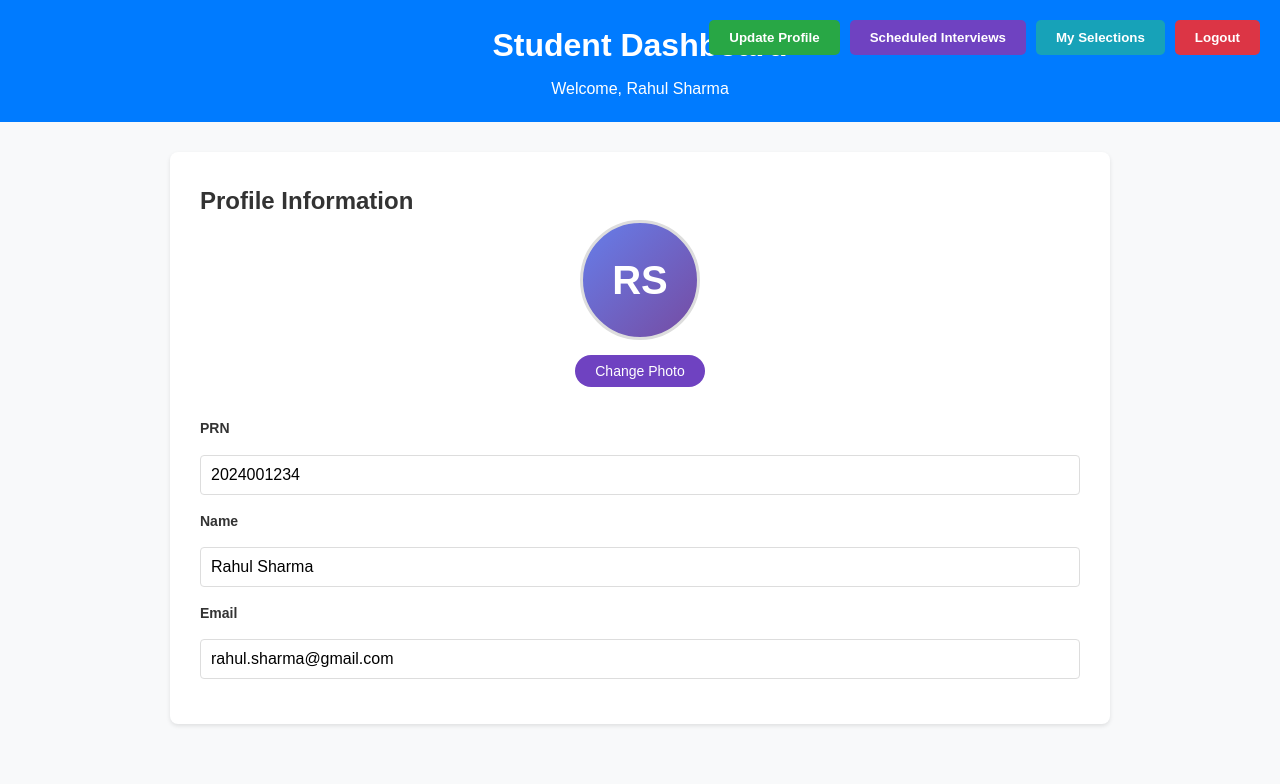
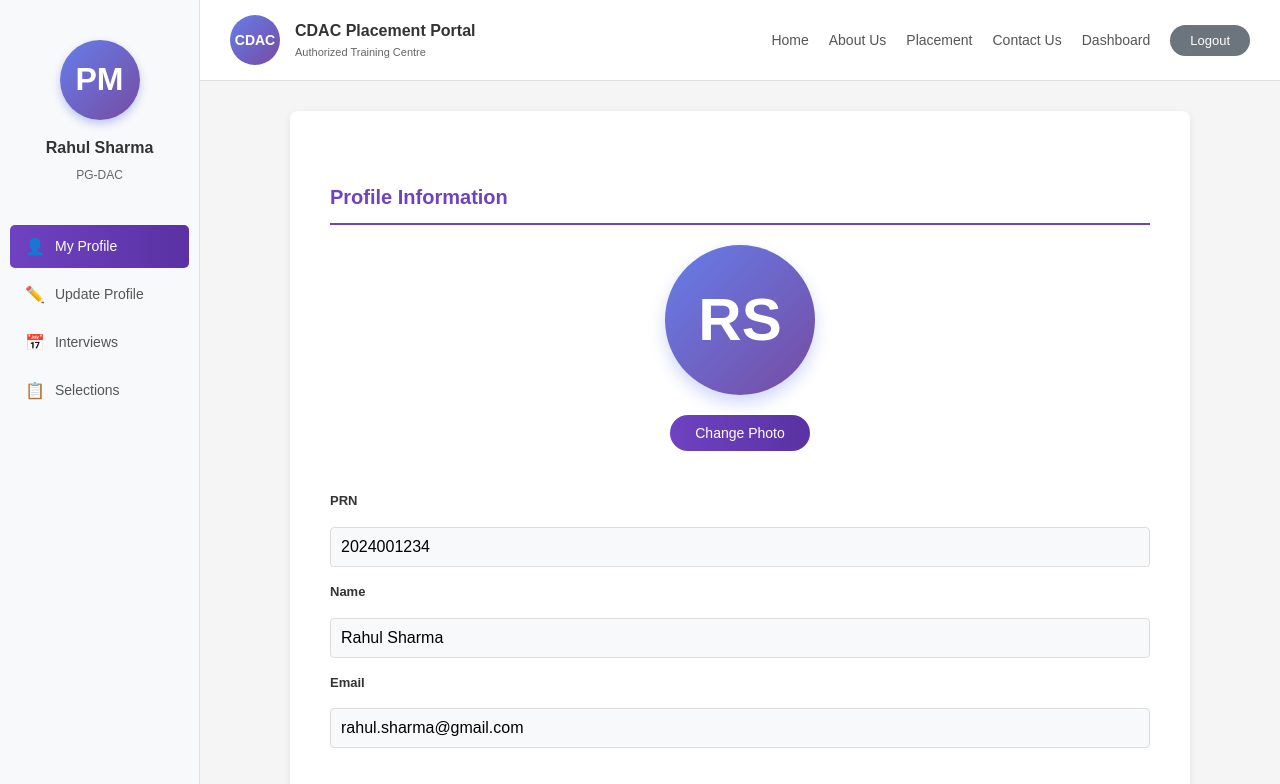
Before and after one commit to Common-Placement-Portal/FRONTEND, a React (Vite) app: page /student in a window 1280 px wide. Shown: the top 784 px of the page. Built offline with nearby package versions, Linux system fonts and the light colour scheme.

Commit message:
Student Updated Dashboard feature

```diff
--- a/src/dashboards/student/StudentDashboard.jsx
+++ b/src/dashboards/student/StudentDashboard.jsx
@@ -139,27 +139,72 @@ const StudentDashboard = () => {
   };
 
   return (
-    <div className="dashboard">
-      <div className="dashboard-header">
-        <h1>Student Dashboard</h1>
-        <p>Welcome, {student.firstName} {student.lastName}</p>
-        <div className="header-buttons">
-          <button onClick={handleProfileUpdate} className="update-profile-btn">
-            Update Profile
+    <div className="student-dashboard">
+      <div className="sidebar">
+        <div className="profile-card">
+          <div className="profile-avatar">
+            {student.photo ? (
+              <img src={student.photo} alt="Profile" />
+            ) : (
+              <div className="avatar-placeholder">PM</div>
+            )}
+          </div>
+          <h3>{student.firstName} {student.lastName}</h3>
+          <p>{student.course}</p>
+        </div>
+
+        <nav className="sidebar-nav">
+          <button
+            className={`nav-item ${!showAcademics && !showInterviews && !showSelections ? 'active' : ''}`}
+            onClick={() => {
+              setShowAcademics(false);
+              setShowInterviews(false);
+              setShowSelections(false);
+            }}
+          >
+            <span className="nav-icon">👤</span> My Profile
           </button>
-          <button onClick={handleShowInterviews} className="interviews-btn">
-            Scheduled Interviews
+          <button
+            className={`nav-item ${showAcademics ? 'active' : ''}`}
+            onClick={handleProfileUpdate}
+          >
+            <span className="nav-icon">✏️</span> Update Profile
           </button>
-          <button onClick={handleShowSelections} className="selections-btn">
-            My Selections
+          <button
+            className={`nav-item ${showInterviews ? 'active' : ''}`}
+            onClick={handleShowInterviews}
+          >
+            <span className="nav-icon">📅</span> Interviews
           </button>
-          <button onClick={handleLogout} className="logout-btn">
-            Logout
+          <button
+            className={`nav-item ${showSelections ? 'active' : ''}`}
+            onClick={handleShowSelections}
+          >
+            <span className="nav-icon">📋</span> Selections
           </button>
-        </div>
+        </nav>
       </div>
 
-      <div className="dashboard-content">
+      <div className="main-content">
+        <div className="top-navbar">
+          <div className="navbar-brand">
+            <span className="cdac-logo">CDAC</span>
+            <div>
+              <h4>CDAC Placement Portal</h4>
+              <p>Authorized Training Centre</p>
+            </div>
+          </div>
+          <div className="navbar-links">
+            <a href="/">Home</a>
+            <a href="/">About Us</a>
+            <a href="/">Placement</a>
+            <a href="/">Contact Us</a>
+            <a href="/">Dashboard</a>
+            <button onClick={handleLogout} className="logout-btn">Logout</button>
+          </div>
+        </div>
+
+        <div className="content-area">
         {showSelections ? (
           <div className="selections-section">
             <h2>My Selections</h2>
@@ -440,6 +485,7 @@ const StudentDashboard = () => {
             <button className="save-academics-btn" onClick={() => alert('Profile updated successfully!')}>Save Profile</button>
           </div>
         )}
+        </div>
       </div>
     </div>
   );
--- a/src/styles/dashboard.css
+++ b/src/styles/dashboard.css
@@ -1,121 +1,216 @@
-/* Dashboard Styles */
-.dashboard {
+/* Student Dashboard Layout */
+.student-dashboard {
+  display: flex;
   min-height: 100vh;
-  background-color: #f8f9fa;
+  background-color: #f5f5f5;
 }
 
-.dashboard-header {
-  background-color: #007bff;
-  color: white;
-  padding: 20px;
-  text-align: center;
-  position: relative;
+/* Sidebar Styles */
+.sidebar {
+  width: 200px;
+  background-color: #f8f9fa;
+  border-right: 1px solid #e0e0e0;
+  padding: 20px 0;
+  position: fixed;
+  height: 100vh;
+  overflow-y: auto;
 }
 
-.dashboard-header h1 {
-  margin-bottom: 5px;
+.profile-card {
+  text-align: center;
+  padding: 20px 15px;
+  margin-bottom: 20px;
 }
 
-.header-buttons {
-  position: absolute;
-  top: 20px;
-  right: 20px;
+.profile-avatar {
+  width: 80px;
+  height: 80px;
+  margin: 0 auto 15px;
+  border-radius: 50%;
+  overflow: hidden;
+  background: linear-gradient(135deg, #667eea 0%, #764ba2 100%);
   display: flex;
-  gap: 10px;
+  align-items: center;
+  justify-content: center;
+  box-shadow: 0 4px 8px rgba(102, 126, 234, 0.4);
 }
 
-.interviews-btn {
-  background-color: #6f42c1;
+.profile-avatar img {
+  width: 100%;
+  height: 100%;
+  object-fit: cover;
+}
+
+.avatar-placeholder {
   color: white;
+  font-size: 32px;
+  font-weight: bold;
+}
+
+.profile-card h3 {
+  margin: 10px 0 5px;
+  font-size: 16px;
+  color: #333;
+}
+
+.profile-card p {
+  margin: 0;
+  font-size: 12px;
+  color: #666;
+}
+
+/* Sidebar Navigation */
+.sidebar-nav {
+  display: flex;
+  flex-direction: column;
+  padding: 0 10px;
+}
+
+.nav-item {
+  display: flex;
+  align-items: center;
+  gap: 10px;
+  padding: 12px 15px;
+  margin-bottom: 5px;
+  background: transparent;
   border: none;
-  padding: 10px 20px;
   border-radius: 5px;
   cursor: pointer;
-  font-weight: bold;
-  transition: background-color 0.3s ease;
+  font-size: 14px;
+  color: #555;
+  text-align: left;
+  transition: all 0.3s ease;
 }
 
-.interviews-btn:hover {
-  background-color: #5a32a3;
+.nav-item:hover {
+  background-color: #e9ecef;
 }
 
-.selections-btn {
-  background-color: #17a2b8;
+.nav-item.active {
+  background: linear-gradient(90deg, #6f42c1 0%, #5a32a3 100%);
   color: white;
-  border: none;
-  padding: 10px 20px;
-  border-radius: 5px;
-  cursor: pointer;
-  font-weight: bold;
-  transition: background-color 0.3s ease;
+  font-weight: 500;
 }
 
-.selections-btn:hover {
-  background-color: #138496;
+.nav-icon {
+  font-size: 16px;
 }
 
-.update-profile-btn {
-  background-color: #28a745;
-  color: white;
-  border: none;
-  padding: 10px 20px;
-  border-radius: 5px;
-  cursor: pointer;
-  font-weight: bold;
-  transition: background-color 0.3s ease;
+/* Main Content Area */
+.main-content {
+  margin-left: 200px;
+  flex: 1;
+  display: flex;
+  flex-direction: column;
 }
 
-.update-profile-btn:hover {
-  background-color: #218838;
+/* Top Navbar */
+.top-navbar {
+  background-color: white;
+  padding: 15px 30px;
+  display: flex;
+  justify-content: space-between;
+  align-items: center;
+  border-bottom: 1px solid #e0e0e0;
+  box-shadow: 0 2px 4px rgba(0,0,0,0.05);
+}
+
+.navbar-brand {
+  display: flex;
+  align-items: center;
+  gap: 15px;
+}
+
+.cdac-logo {
+  width: 50px;
+  height: 50px;
+  background: linear-gradient(135deg, #667eea 0%, #764ba2 100%);
+  border-radius: 50%;
+  display: flex;
+  align-items: center;
+  justify-content: center;
+  color: white;
+  font-weight: bold;
+  font-size: 14px;
+}
+
+.navbar-brand h4 {
+  margin: 0;
+  font-size: 16px;
+  color: #333;
+}
+
+.navbar-brand p {
+  margin: 0;
+  font-size: 11px;
+  color: #666;
+}
+
+.navbar-links {
+  display: flex;
+  align-items: center;
+  gap: 20px;
+}
+
+.navbar-links a {
+  text-decoration: none;
+  color: #555;
+  font-size: 14px;
+  transition: color 0.3s;
+}
+
+.navbar-links a:hover {
+  color: #6f42c1;
 }
 
 .logout-btn {
-  background-color: #dc3545;
+  background-color: #6c757d;
   color: white;
   border: none;
-  padding: 10px 20px;
-  border-radius: 5px;
+  padding: 8px 20px;
+  border-radius: 20px;
   cursor: pointer;
-  font-weight: bold;
-  transition: background-color 0.3s ease;
+  font-size: 13px;
+  transition: background-color 0.3s;
 }
 
 .logout-btn:hover {
-  background-color: #c82333;
+  background-color: #5a6268;
 }
 
-.dashboard-content {
+/* Content Area */
+.content-area {
   padding: 30px;
-  max-width: 1000px;
-  margin: 0 auto;
+  overflow-y: auto;
+  background-color: #f5f5f5;
 }
 
+/* Profile Section */
 .profile-section {
   background-color: white;
-  padding: 30px;
+  padding: 40px;
   border-radius: 8px;
-  box-shadow: 0 2px 4px rgba(0,0,0,0.1);
+  box-shadow: 0 2px 8px rgba(0,0,0,0.08);
+  max-width: 900px;
+  margin: 0 auto;
 }
 
 .photo-upload {
   text-align: center;
-  margin-bottom: 30px;
+  margin-bottom: 40px;
 }
 
 .photo-preview {
-  width: 120px;
-  height: 120px;
-  margin: 0 auto 15px;
+  width: 150px;
+  height: 150px;
+  margin: 0 auto 20px;
   border-radius: 50%;
   overflow: hidden;
-  border: 3px solid #ddd;
   background: linear-gradient(135deg, #667eea 0%, #764ba2 100%);
   display: flex;
   align-items: center;
   justify-content: center;
-  color: white;
-  font-size: 40px;
-  font-weight: bold;
+  box-shadow: 0 8px 16px rgba(102, 126, 234, 0.3);
 }
 
 .photo-preview img {
@@ -125,160 +220,100 @@
 }
 
 .photo-placeholder {
-  width: 100%;
-  height: 100%;
-  display: flex;
-  align-items: center;
-  justify-content: center;
   color: white;
-  font-size: 40px;
+  font-size: 60px;
   font-weight: bold;
 }
 
 .change-photo-btn {
-  background-color: #6f42c1;
+  background: linear-gradient(90deg, #6f42c1 0%, #5a32a3 100%);
   color: white;
   border: none;
-  padding: 8px 20px;
+  padding: 10px 25px;
   border-radius: 20px;
   cursor: pointer;
   font-size: 14px;
+  transition: transform 0.2s;
 }
 
 .change-photo-btn:hover {
-  background-color: #5a32a3;
+  transform: scale(1.05);
 }
 
-.interviews-section {
-  background-color: white;
-  padding: 30px;
-  border-radius: 8px;
-  box-shadow: 0 2px 4px rgba(0,0,0,0.1);
+.profile-section h2 {
+  color: #6f42c1;
+  font-size: 20px;
+  margin: 30px 0 20px;
+  padding-bottom: 10px;
+  border-bottom: 2px solid #6f42c1;
 }
 
-.interviews-section h2 {
-  color: #333;
+/* Form Styles */
+.form-grid {
+  display: grid;
+  grid-template-columns: repeat(3, 1fr);
+  gap: 20px;
   margin-bottom: 25px;
-  text-align: center;
 }
 
-.selections-section {
-  background-color: white;
-  padding: 30px;
-  border-radius: 8px;
-  box-shadow: 0 2px 4px rgba(0,0,0,0.1);
+.form-group {
+  display: flex;
+  flex-direction: column;
 }
 
-.selections-section h2 {
+.form-group label {
+  margin-bottom: 8px;
+  font-weight: 500;
   color: #333;
-  margin-bottom: 25px;
-  text-align: center;
+  font-size: 13px;
 }
 
-.selections-grid {
-  display: grid;
-  grid-template-columns: repeat(auto-fit, minmax(300px, 1fr));
-  gap: 20px;
+.form-group input,
+.form-group select,
+.form-group textarea {
+  padding: 10px 12px;
+  border: 1px solid #ddd;
+  border-radius: 4px;
+  font-size: 14px;
+  background-color: #f8f9fa;
+  transition: border-color 0.3s;
 }
 
-.selection-card {
-  background-color: #f8f9fa;
-  border: 2px solid #28a745;
-  border-radius: 8px;
-  padding: 20px;
-  transition: transform 0.2s, box-shadow 0.2s;
+.form-group input:focus,
+.form-group select:focus,
+.form-group textarea:focus {
+  outline: none;
+  border-color: #6f42c1;
 }
 
-.selection-card:hover {
-  transform: translateY(-5px);
-  box-shadow: 0 4px 8px rgba(0,0,0,0.15);
+.form-group textarea {
+  min-height: 80px;
+  resize: vertical;
 }
 
-.selection-header {
-  display: flex;
-  justify-content: space-between;
-  align-items: center;
-  margin-bottom: 15px;
-}
-
-.selection-card h3 {
-  color: #007bff;
-  margin: 0;
-  font-size: 20px;
-}
-
-.status-badge {
-  background-color: #28a745;
-  color: white;
-  padding: 5px 12px;
-  border-radius: 15px;
-  font-size: 12px;
-  font-weight: bold;
-}
-
-.selection-card p {
-  margin: 8px 0;
-  color: #555;
-}
-
-.selection-card strong {
-  color: #333;
-}
-
-.interviews-grid {
-  display: grid;
-  grid-template-columns: repeat(auto-fit, minmax(300px, 1fr));
-  gap: 20px;
-}
-
-.interview-card {
-  background-color: #f8f9fa;
-  border: 1px solid #e9ecef;
-  border-radius: 8px;
-  padding: 20px;
-  transition: transform 0.2s, box-shadow 0.2s;
-}
-
-.interview-card:hover {
-  transform: translateY(-5px);
-  box-shadow: 0 4px 8px rgba(0,0,0,0.15);
-}
-
-.interview-card h3 {
-  color: #007bff;
-  margin-bottom: 15px;
-  font-size: 20px;
-}
-
-.interview-card p {
-  margin: 8px 0;
-  color: #555;
-}
-
-.interview-card strong {
-  color: #333;
-}
-
+/* Academics Section */
 .academics-section {
   background-color: white;
-  padding: 30px;
+  padding: 40px;
   border-radius: 8px;
-  box-shadow: 0 2px 4px rgba(0,0,0,0.1);
+  box-shadow: 0 2px 8px rgba(0,0,0,0.08);
+  max-width: 900px;
+  margin: 0 auto;
 }
 
 .academics-section h2 {
   color: #6f42c1;
-  margin-top: 30px;
-  margin-bottom: 20px;
+  font-size: 20px;
+  margin: 30px 0 20px;
   padding-bottom: 10px;
   border-bottom: 2px solid #6f42c1;
 }
 
 .academics-section h3 {
   color: #6f42c1;
-  margin-top: 20px;
-  margin-bottom: 15px;
   font-size: 16px;
+  margin: 25px 0 15px;
+  font-weight: 600;
 }
 
 .project-section {
@@ -286,7 +321,7 @@
   padding: 20px;
   border-radius: 8px;
   margin-bottom: 20px;
-  border: 1px solid #e9ecef;
+  border-left: 4px solid #6f42c1;
 }
 
 .project-section h3 {
@@ -296,72 +331,165 @@
   font-size: 16px;
 }
 
-.form-grid {
+.save-academics-btn {
+  background: linear-gradient(90deg, #28a745 0%, #20c997 100%);
+  color: white;
+  border: none;
+  padding: 12px 40px;
+  border-radius: 25px;
+  cursor: pointer;
+  font-weight: 600;
+  margin-top: 30px;
+  font-size: 15px;
+  transition: transform 0.2s;
+}
+
+.save-academics-btn:hover {
+  transform: scale(1.05);
+}
+
+/* Interviews Section */
+.interviews-section {
+  max-width: 1000px;
+  margin: 0 auto;
+}
+
+.interviews-section h2 {
+  color: #2c3e50;
+  font-size: 28px;
+  margin-bottom: 30px;
+  text-align: center;
+}
+
+.interviews-grid {
   display: grid;
-  grid-template-columns: repeat(auto-fit, minmax(250px, 1fr));
-  gap: 20px;
+  grid-template-columns: repeat(auto-fit, minmax(300px, 1fr));
+  gap: 25px;
+}
+
+.interview-card {
+  background-color: white;
+  border-radius: 8px;
+  padding: 25px;
+  box-shadow: 0 2px 8px rgba(0,0,0,0.08);
+  transition: transform 0.3s, box-shadow 0.3s;
+}
+
+.interview-card:hover {
+  transform: translateY(-5px);
+  box-shadow: 0 4px 16px rgba(0,0,0,0.12);
+}
+
+.interview-card h3 {
+  color: #2c3e50;
+  margin: 0 0 15px;
+  font-size: 20px;
+  text-align: center;
+}
+
+.interview-card p {
+  margin: 10px 0;
+  color: #555;
+  font-size: 14px;
+}
+
+.interview-card strong {
+  color: #333;
+}
+
+/* Selections Section */
+.selections-section {
+  max-width: 1000px;
+  margin: 0 auto;
+}
+
+.selections-section h2 {
+  color: #2c3e50;
+  font-size: 28px;
+  margin-bottom: 30px;
+  text-align: center;
+}
+
+.selections-grid {
+  display: flex;
+  justify-content: center;
+  gap: 25px;
+}
+
+.selection-card {
+  background-color: white;
+  border: 3px solid #28a745;
+  border-radius: 8px;
+  padding: 25px;
+  box-shadow: 0 2px 8px rgba(0,0,0,0.08);
+  transition: transform 0.3s, box-shadow 0.3s;
+  max-width: 280px;
+  width: 100%;
+}
+
+.selection-card:hover {
+  transform: translateY(-5px);
+  box-shadow: 0 4px 16px rgba(40, 167, 69, 0.2);
+}
+
+.selection-header {
+  display: flex;
+  justify-content: space-between;
+  align-items: center;
   margin-bottom: 20px;
 }
 
-.form-group {
-  display: flex;
-  flex-direction: column;
+.selection-card h3 {
+  color: #2c3e50;
+  margin: 0;
+  font-size: 22px;
 }
 
-.form-group label {
-  margin-bottom: 5px;
-  font-weight: 500;
-  color: #333;
+.status-badge {
+  background-color: #28a745;
+  color: white;
+  padding: 6px 15px;
+  border-radius: 20px;
+  font-size: 12px;
+  font-weight: bold;
+}
+
+.selection-card p {
+  margin: 10px 0;
+  color: #555;
   font-size: 14px;
 }
 
-.form-group input,
-.form-group select,
-.form-group textarea {
-  padding: 10px;
-  border: 1px solid #ddd;
-  border-radius: 4px;
-  font-size: 14px;
+.selection-card strong {
+  color: #333;
 }
 
-.form-group textarea {
-  min-height: 80px;
-  resize: vertical;
-}
-
-.save-academics-btn {
-  background-color: #28a745;
-  color: white;
-  border: none;
-  padding: 12px 30px;
-  border-radius: 5px;
-  cursor: pointer;
-  font-weight: bold;
-  margin-top: 20px;
-}
-
-.save-academics-btn:hover {
-  background-color: #218838;
-}
-
+/* Responsive Design */
 @media (max-width: 768px) {
-  .dashboard-content {
-    padding: 15px;
+  .sidebar {
+    width: 100%;
+    height: auto;
+    position: relative;
   }
 
-  .profile-section,
-  .interviews-section,
-  .academics-section {
-    padding: 20px;
+  .main-content {
+    margin-left: 0;
+  }
+
+  .navbar-links {
+    display: none;
   }
 
   .form-grid {
     grid-template-columns: 1fr;
   }
 
-  .header-buttons {
-    position: static;
-    justify-content: center;
-    margin-top: 15px;
+  .content-area {
+    padding: 15px;
+  }
+
+  .profile-section,
+  .academics-section {
+    padding: 20px;
   }
 }
```
